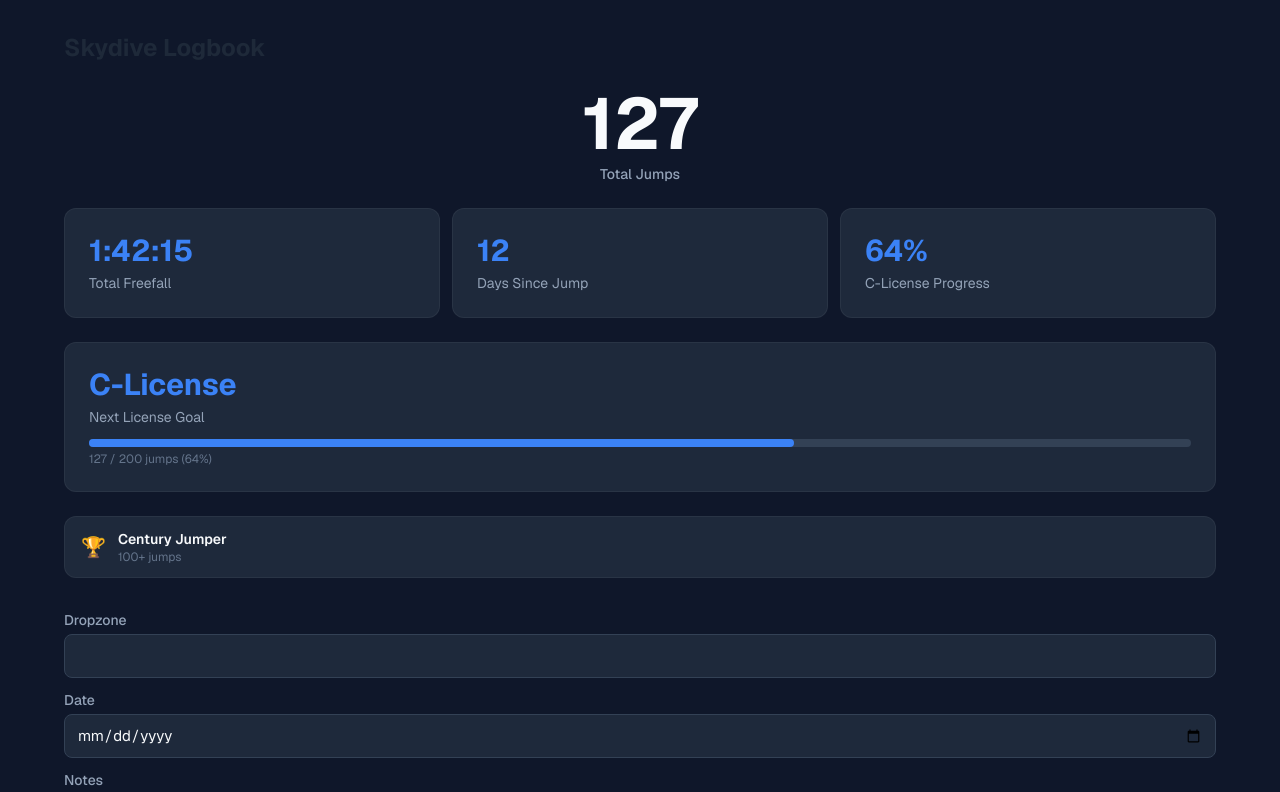
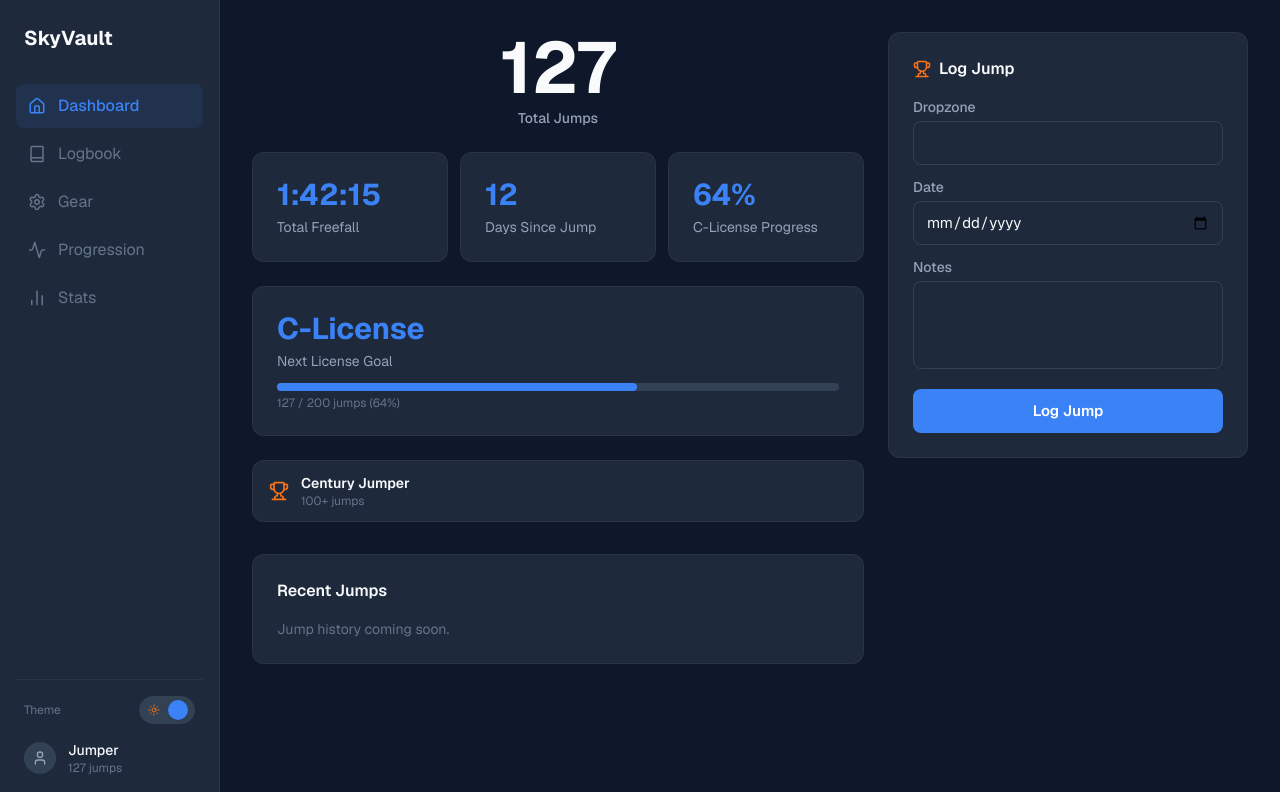
Before and after one commit to ioana996/skyvault-saas, a Next.js app: page / in a window 1280 px wide. Shown: the top 792 px of the page. Built offline with nearby package versions, Linux system fonts and the light colour scheme.

Commit message:
feat: restructure page layout with mobile drawer and desktop sidebar

```diff
--- a/src/app/components/HeroStats/HeroStats.tsx
+++ b/src/app/components/HeroStats/HeroStats.tsx
@@ -1,3 +1,4 @@
+import { Trophy } from 'lucide-react';
 import StatCard from './StatCard';
 import ProgressStatCard from './ProgressStatCard';
 
@@ -51,12 +52,10 @@ const HeroStats = () => {
         progress={licenseProgress}
       />
 
-      {/* Achievement badge — emoji is temporary, replaced with Lucide icon in Task 13 */}
+      {/* Achievement badge */}
       {isCenturyJumper && (
         <div className="bg-sky-surface border border-sky-border rounded-xl px-4 py-3 flex items-center gap-3">
-          <span className="text-sky-accent text-xl" aria-hidden="true">
-            🏆
-          </span>
+          <Trophy size={20} className="text-sky-accent" aria-hidden="true" />
           <div>
             <div className="text-sky-text font-semibold text-sm">
               Century Jumper
--- a/src/app/page.tsx
+++ b/src/app/page.tsx
@@ -1,14 +1,69 @@
-import CreateJumpLoggingForm from "./components/CreateJumpLoggingForm/CreateJumpLoggingForm";
-import HeroStats from "./components/HeroStats/HeroStats";
+'use client';
+
+import { useState } from 'react';
+import HeroStats from './components/HeroStats/HeroStats';
+import CreateJumpLoggingForm from './components/CreateJumpLoggingForm/CreateJumpLoggingForm';
+import BottomNav from './components/BottomNav/BottomNav';
+import Drawer from './components/Drawer/Drawer';
+import Sidebar from './components/Sidebar/Sidebar';
+import ThemeToggle from './components/ThemeToggle/ThemeToggle';
+import { Trophy } from 'lucide-react';
 
 export default function Home() {
+  const [drawerOpen, setDrawerOpen] = useState(false);
+
   return (
-    <div className="min-h-screen p-8">
-      <main className="max-w-6xl mx-auto">
-        <h1 className="text-2xl font-bold text-gray-800 mb-6">Skydive Logbook</h1>
-        <HeroStats />
+    <div className="min-h-screen bg-sky-bg flex">
+      {/* Desktop sidebar (hidden on mobile) */}
+      <Sidebar />
+
+      {/* Main content */}
+      <div className="flex-1 flex flex-col min-h-screen">
+        {/* Mobile top bar */}
+        <header className="lg:hidden flex items-center justify-between px-4 py-3 border-b border-sky-border">
+          <span className="text-lg font-bold text-sky-text">SkyVault</span>
+          <ThemeToggle />
+        </header>
+
+        {/* Page content */}
+        <main className="flex-1 flex flex-col lg:flex-row gap-6 p-4 lg:p-8 pb-24 lg:pb-8">
+          {/* Left column — stats */}
+          <div className="flex-1 max-w-2xl mx-auto w-full lg:mx-0">
+            <HeroStats />
+
+            {/* Recent jumps placeholder (desktop left col) */}
+            <section
+              className="hidden lg:block mt-6 bg-sky-surface border border-sky-border rounded-xl p-6"
+              aria-label="Recent jumps"
+            >
+              <h2 className="text-sky-text font-semibold mb-4">Recent Jumps</h2>
+              <p className="text-sky-text-subtle text-sm">
+                Jump history coming soon.
+              </p>
+            </section>
+          </div>
+
+          {/* Right column — desktop persistent form */}
+          <aside className="hidden lg:block w-[360px] shrink-0">
+            <div className="bg-sky-surface border border-sky-border rounded-xl p-6 sticky top-8">
+              <h2 className="text-sky-text font-semibold mb-4 flex items-center gap-2">
+                <Trophy size={18} className="text-sky-accent" aria-hidden="true" />
+                Log Jump
+              </h2>
+              <CreateJumpLoggingForm />
+            </div>
+          </aside>
+        </main>
+      </div>
+
+      {/* Mobile bottom nav (hidden on desktop) */}
+      <BottomNav onFabClick={() => setDrawerOpen(true)} />
+
+      {/* Mobile drawer form */}
+      <Drawer isOpen={drawerOpen} onClose={() => setDrawerOpen(false)}>
+        <h2 className="text-sky-text font-semibold mb-4">Log Jump</h2>
         <CreateJumpLoggingForm />
-      </main>
+      </Drawer>
     </div>
   );
 }
```
Also changed, not shown: 1 other file (tests, documents, lock files or other folders).
